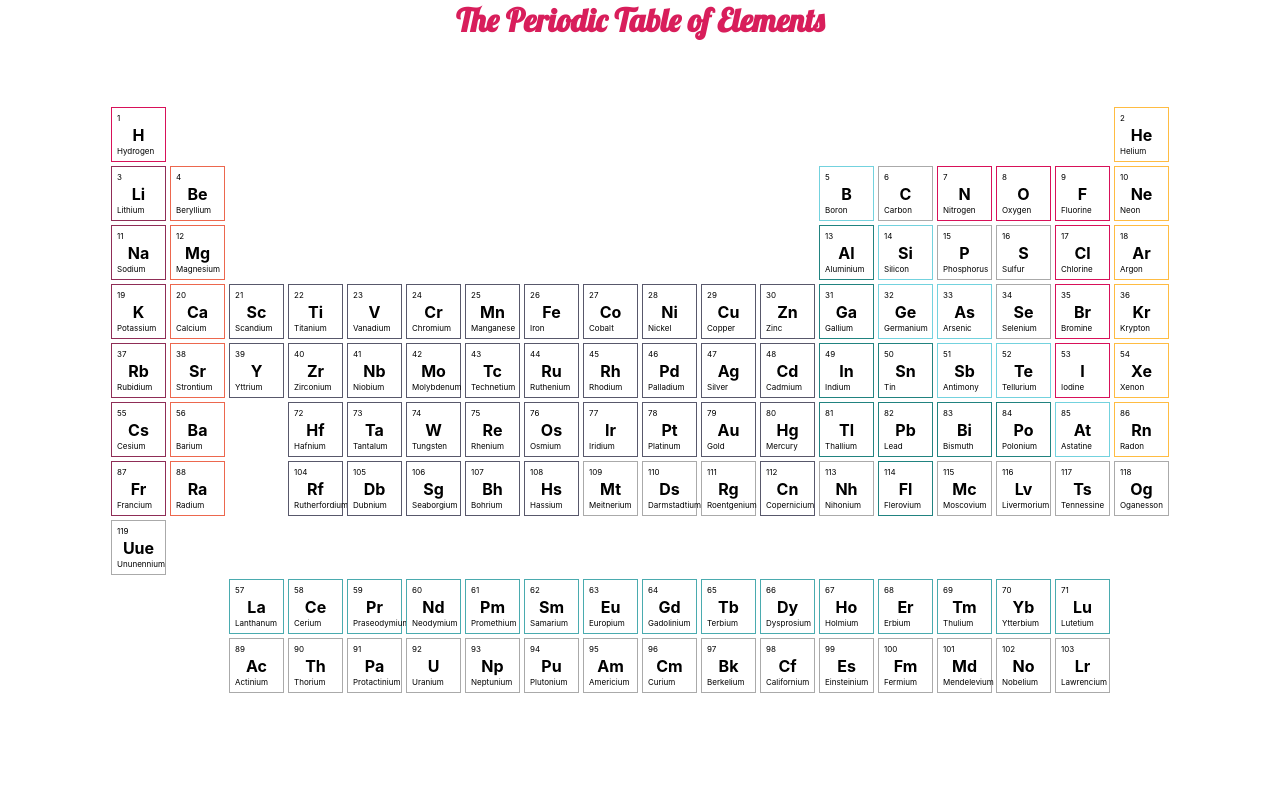
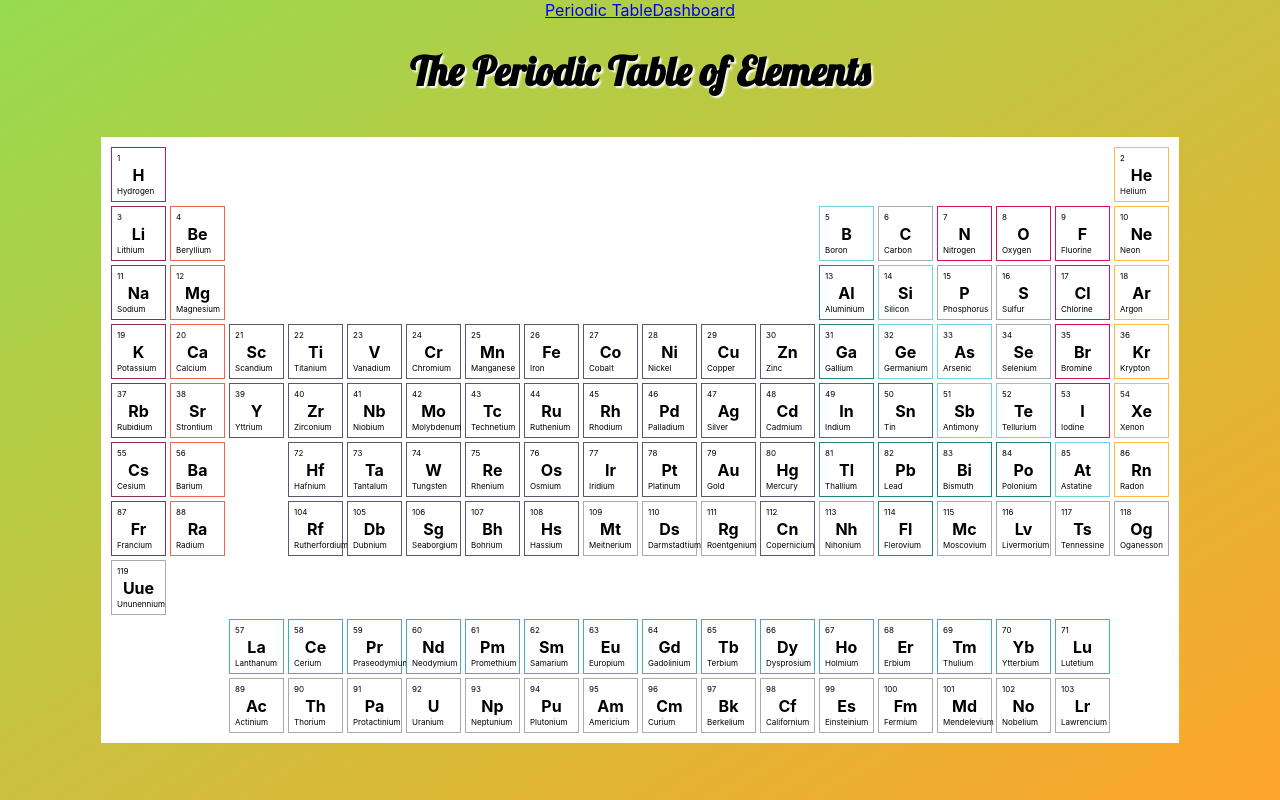
Before and after one commit to ash-bergs/periodic-react, a React (Create React App) app in the folder periodic-table/: page /periodic-table in a window 1280 px wide. Built offline with nearby package versions, Linux system fonts and the light colour scheme.

Commit message:
This background is so gross I almost like it. React router is being added to the project

```diff
--- a/periodic-table/package.json
+++ b/periodic-table/package.json
@@ -9,6 +9,7 @@
     "framer-motion": "^2.9.1",
     "react": "^16.14.0",
     "react-dom": "^16.14.0",
+    "react-router-dom": "^5.2.0",
     "react-scripts": "3.4.3"
   },
   "scripts": {
--- a/periodic-table/public/index.html
+++ b/periodic-table/public/index.html
@@ -26,7 +26,7 @@
     -->
     <link href="https://fonts.googleapis.com/css2?family=Lobster&display=swap" rel="stylesheet">
 
-    <title>React App</title>
+    <title>Periodic Table</title>
   </head>
   <body>
     <noscript>You need to enable JavaScript to run this app.</noscript>
--- a/periodic-table/src/App.css
+++ b/periodic-table/src/App.css
@@ -11,4 +11,5 @@
   width: 100vw;
   height: 100vh;
   position: relative;
+  background: linear-gradient(to bottom right, #97DB4F, #FFA62B);
 }
--- a/periodic-table/src/App.js
+++ b/periodic-table/src/App.js
@@ -1,11 +1,20 @@
 import React from 'react';
+import { Route, Switch } from 'react-router-dom';
+
 import './App.css';
+
+import Dashboard from './Dashboard';
+import Navbar from './Navbar';
 import PeriodicTable from './PeriodicTable';
 
 function App() {
   return (
     <div className="App">
-      <PeriodicTable />
+    <Navbar />
+      <Switch>
+        <Route path="/dashboard" component={Dashboard} />
+        <Route path="/periodic-table" component={PeriodicTable} />
+      </Switch>
     </div>
   );
 }
--- /dev/null
+++ b/periodic-table/src/Dashboard.js
@@ -0,0 +1,11 @@
+import React from 'react'
+
+const Dashboard = () => {
+    return (
+        <div>
+            <h1>Welcome from the Dashy</h1>
+        </div>
+    )
+}
+
+export default Dashboard;
--- /dev/null
+++ b/periodic-table/src/Navbar.js
@@ -0,0 +1,13 @@
+import React from 'react'
+import { Link } from 'react-router-dom';
+
+const Navbar = () => {
+    return (
+        <nav>
+            <Link to="/periodic-table">Periodic Table</Link>
+            <Link to="/dashboard">Dashboard</Link>
+        </nav>
+    );
+};
+
+export default Navbar;
--- a/periodic-table/src/index.js
+++ b/periodic-table/src/index.js
@@ -1,12 +1,15 @@
 import React from 'react';
 import ReactDOM from 'react-dom';
+import { BrowserRouter as Router } from 'react-router-dom';
 import './index.css';
 import App from './App';
 
 
 ReactDOM.render(
   <React.StrictMode>
+    <Router>
     <App />
+    </Router>
   </React.StrictMode>,
   document.getElementById('root')
 );
--- a/periodic-table/src/periodicTable.css
+++ b/periodic-table/src/periodicTable.css
@@ -7,7 +7,7 @@
   grid-template-rows: repeat(10, 55px);
   grid-gap: 4px;
   position: absolute;
-  top: 50%;
+  top: 55%;
   left: 50%;
   transform: translate(-50%, -50%);
   background-color: white;
@@ -21,11 +21,6 @@
   align-items: center;
   justify-content: center;
 }
-
-/* .element:hover {
-  transform: scale(1.25, 1.25);
-  z-index: 1;
-} */
 
 .element .number {
   font-size: 8px;
@@ -43,5 +38,8 @@
 
 .welcome {
   font-family: "Lobster", cursive;
-  color: #D81E5B;
+  text-shadow: 2px 2px 2px white;
+  font-size: 2.5rem;
+  color: black;
+  padding: 2%;
 }
```
Also changed, not shown: 1 other file (tests, documents, lock files or other folders).
